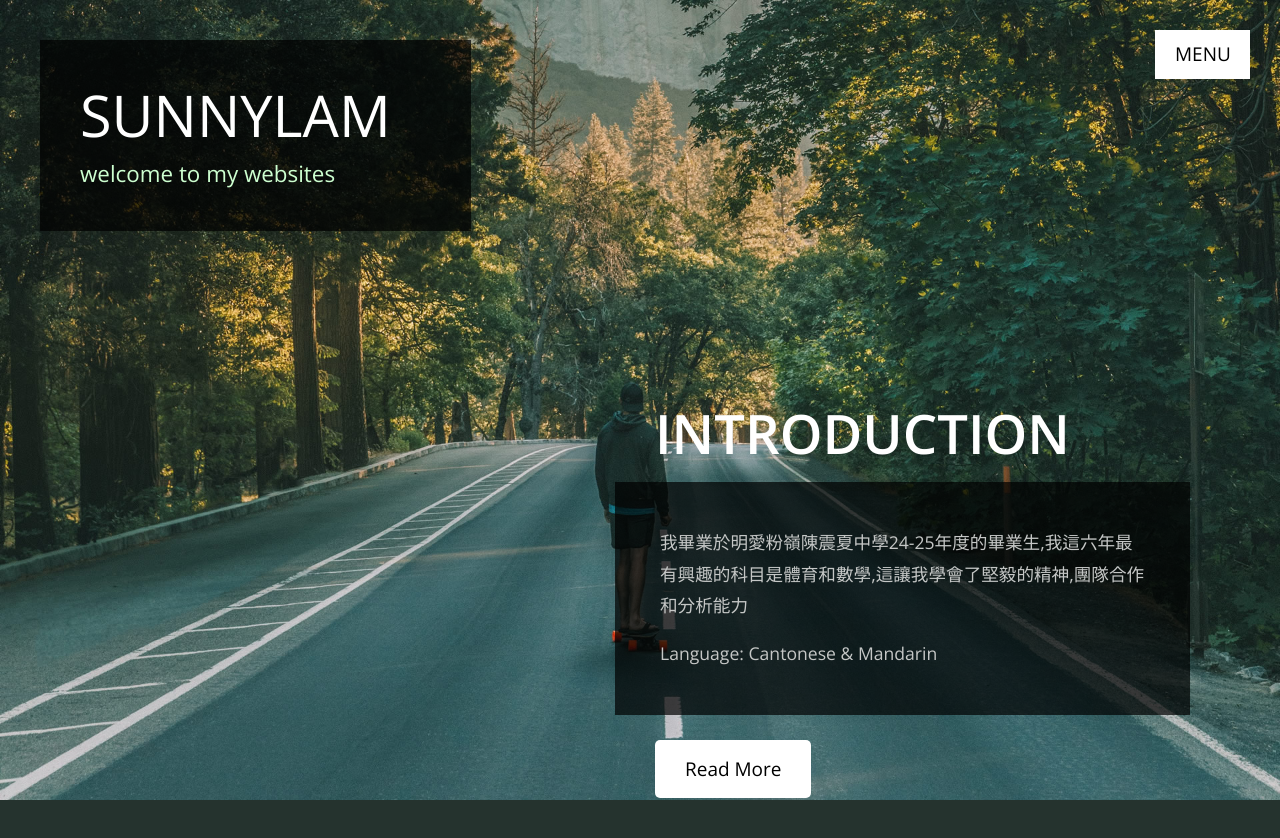
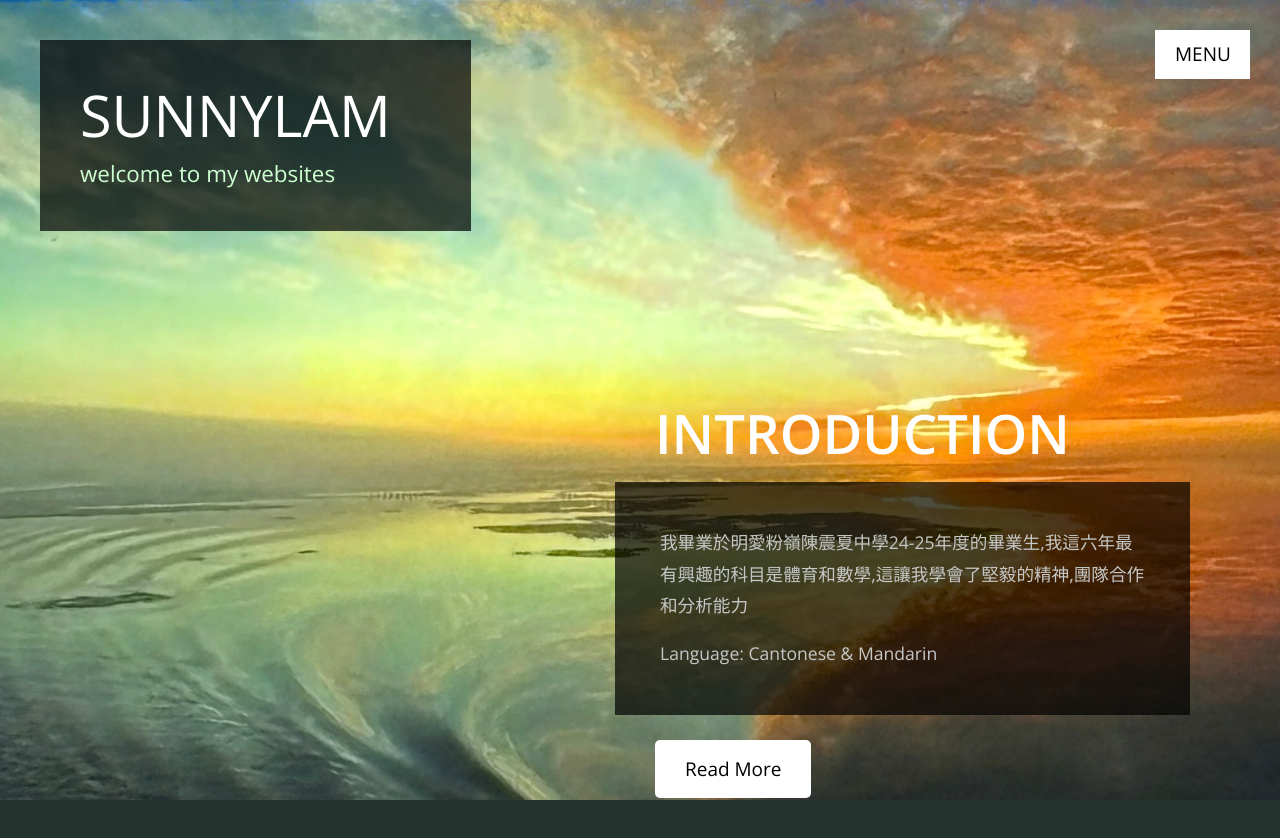
Before and after one commit to SunnyLam0326/SunnyLam0326.github.io, a plain HTML site: page index.html in a window 1280 px wide. Drawn offline with nearby package versions, Linux system fonts and the light colour scheme.

Commit message:
Update index.html

```diff
--- a/index.html
+++ b/index.html
@@ -367,7 +367,7 @@ http://www.tooplate.com/view/2109-the-card
         // https://www.jqueryscript.net/slideshow/Simple-jQuery-Background-Image-Slideshow-with-Fade-Transitions-Background-Cycle.html
         bgCycle = $("body").backgroundCycle({
           imageUrls: [
-            "img/photo-02.jpg",
+            "/bg1.jpg",
             "img/photo-03.jpg",
             "img/photo-04.jpg",
             "img/photo-05.jpg"
```
